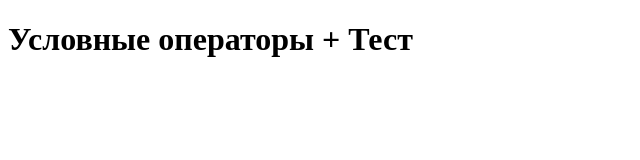
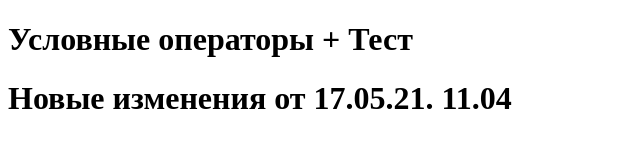
Before and after one commit to Bivl337/bivl_repository, a plain HTML site: page 5_lession/index.html in a window 1280 px wide. Shown: the whole page, without its empty margins (0-640 px from the left). Drawn offline with Linux system fonts and the light colour scheme.

Commit message:
Изменения от 17.05.21 11.04

```diff
--- a/5_lession/index.html
+++ b/5_lession/index.html
@@ -10,6 +10,7 @@
     <h1 id='id'>Условные операторы + Тест</h1>
     <script src="index.js">
     </script>
+    <h1> Новые изменения от 17.05.21. 11.04</h1>
 </body>
 
 </html>
```
